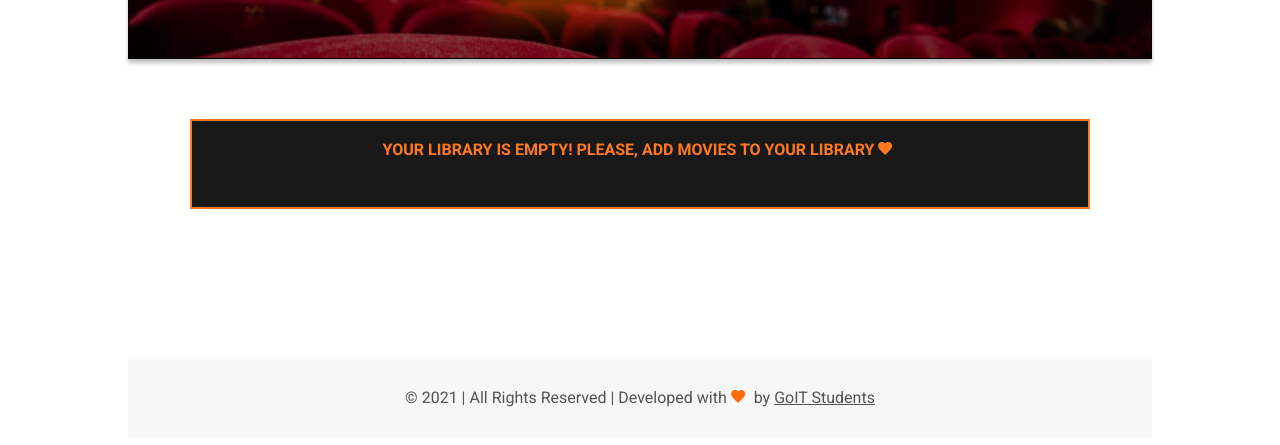
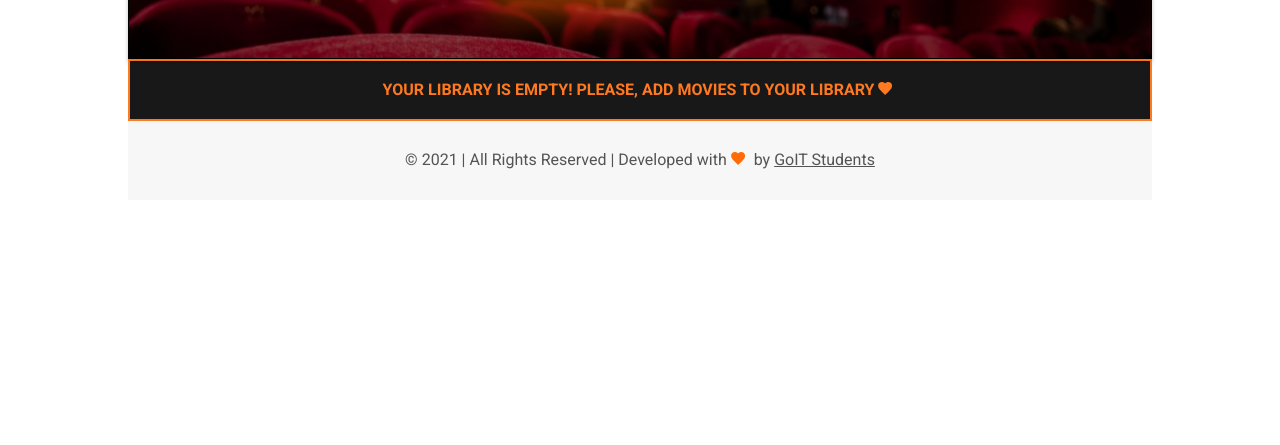
Before and after one commit to tomeksokol/CleanCodeSquad_Filmoteka, a website built with Vite: page my-library.html in a window 1280 px wide. Both pictures are taken after a click on the button "WATCHED". Shown: the part 171-616 px from the top of the page. Built offline with nearby package versions, Linux system fonts and the light colour scheme.

Commit message:
fix emptyLS window

```diff
--- a/js/renderLibrary.js
+++ b/js/renderLibrary.js
@@ -6,6 +6,7 @@ const modalContent = document.querySelector(".modal-view");
 const galleryContainer = document.querySelector(".library__container");
 const modal = document.querySelector("#myModal");
 const closeBtn = document.querySelector(".close");
+const section = document.querySelector(".library__gallery")
 
 async function fetchMovie(id) {
   const response = await fetch(
@@ -182,7 +183,7 @@ function getwatchedMovies() {
   //console.log(watchedMovies);
   if (watchedMovies === null) {
     //console.log("local storage is empty!");
-    libraryContainer.innerHTML = `<div class="library__empty"> Your Library is empty! Please, add movies to your library <svg class="footer__page-icon" width="14px" height="13px">
+    section.innerHTML = `<div class="library__empty"> Your Library is empty! Please, add movies to your library <svg class="footer__page-icon" width="14px" height="13px">
             <use href="./images/icons.svg#icon-heart"></use>
           </svg>
   </div>`;
@@ -200,7 +201,7 @@ function getQueuedMovies() {
   let queuedMovies = JSON.parse(savedQueuedMovies);
   if (queuedMovies === null) {
     //console.log("local storage is empty!");
-    libraryContainer.innerHTML = `<div class="library__empty"> Your Library is empty! Please, add movies to your library <svg class="footer__page-icon" width="14px" height="13px">
+    section.innerHTML = `<div class="library__empty"> Your Library is empty! Please, add movies to your library <svg class="footer__page-icon" width="14px" height="13px">
             <use href="./images/icons.svg#icon-heart"></use>
           </svg>
   </div>`;
--- a/sass/layout/_library-empty.scss
+++ b/sass/layout/_library-empty.scss
@@ -3,12 +3,13 @@
     padding: 20px;
     text-align: center;
     color: #ff6b08;
-    width: 900px;
-    height: 90px;
     font-size: 16px;
     font-family: 'Roboto', sans-serif;
     opacity:0.9;
     border: 2px solid #ff6b08;
     text-transform : uppercase;
     font-weight:bold;
+    grid-template-columns: auto;
+    width: 80%;
+    margin: auto;
 }
```
Also changed, not shown: sass/main.css, 1 other file.
